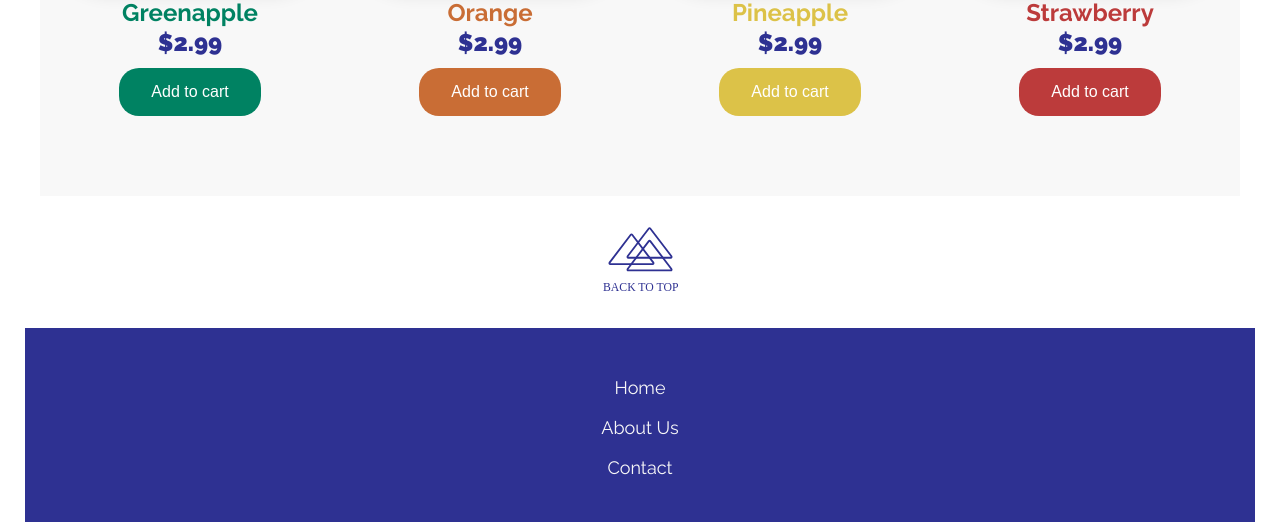
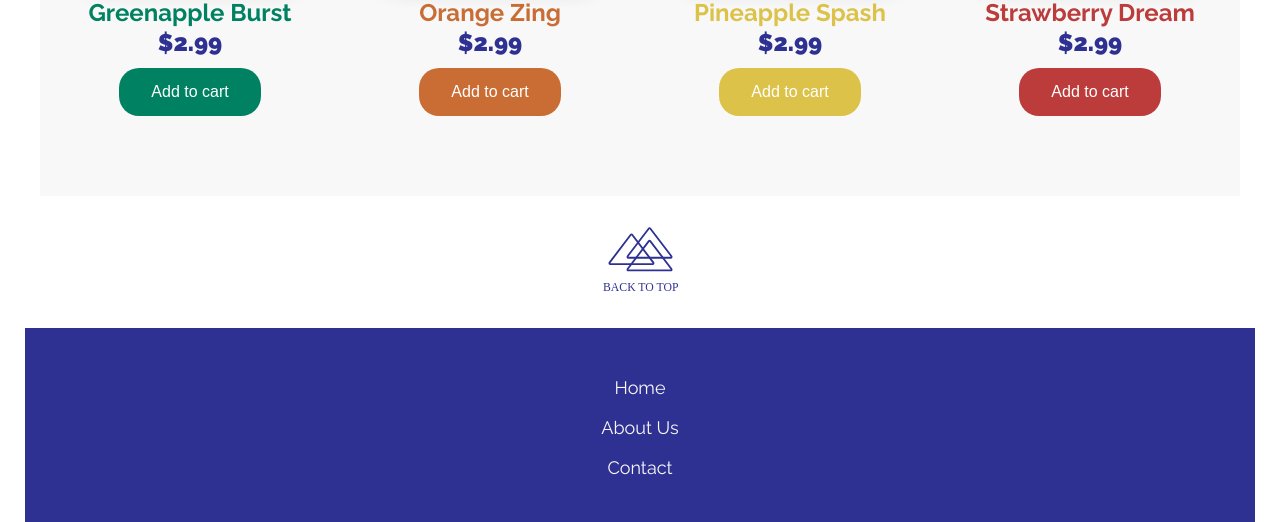
Before and after one commit to shonsojan/Sojan_Shon_FIP, a plain HTML site: page index.html in a window 1280 px wide. Shown: the part 2771-3293 px from the top of the page. Drawn offline with Linux system fonts and the light colour scheme; a web font is replaced by a local one.

Commit message:
Edited html and added readme

```diff
--- a/index.html
+++ b/index.html
@@ -84,7 +84,7 @@
 
                     <div class="product col-span-full m-col-start-1 m-col-end-4">
                         <img src="images/quatro-greenapple.png">
-                        <p class="cr-green">Greenapple <br>
+                        <p class="cr-green">Greenapple Burst <br>
                             <span class="cr-blue">$2.99</span>
                         </p>
                         <button class="green-button" type="button">Add to cart</button>
@@ -92,7 +92,7 @@
 
                     <div class="product col-span-full m-col-start-4 m-col-end-7">
                         <img src="images/quatro-orange.png">
-                        <p class="cr-orange">Orange<br>
+                        <p class="cr-orange">Orange Zing<br>
                             <span class="cr-blue">$2.99</span>
                         </p>
                         <button class="orange-button" type="button">Add to cart</button>
@@ -100,7 +100,7 @@
 
                     <div class="product col-span-full m-col-start-7 m-col-end-10">
                         <img src="images/quatro-pineapple.png">
-                        <p class="cr-yellow">Pineapple<br>
+                        <p class="cr-yellow">Pineapple Spash<br>
                             <span class="cr-blue">$2.99</span>
                         </p>
                         <button class="yellow-button" type="button">Add to cart</button>
@@ -108,7 +108,7 @@
 
                     <div class="product col-span-full m-col-start-10">
                         <img src="images/quatro-strawberry.png">
-                        <p class="cr-red">Strawberry<br>
+                        <p class="cr-red">Strawberry Dream<br>
                             <span class="cr-blue">$2.99</span>
                         </p>
                         <button class="red-button" type="button">Add to cart</button>
```
Also changed, not shown: 1 other file.
